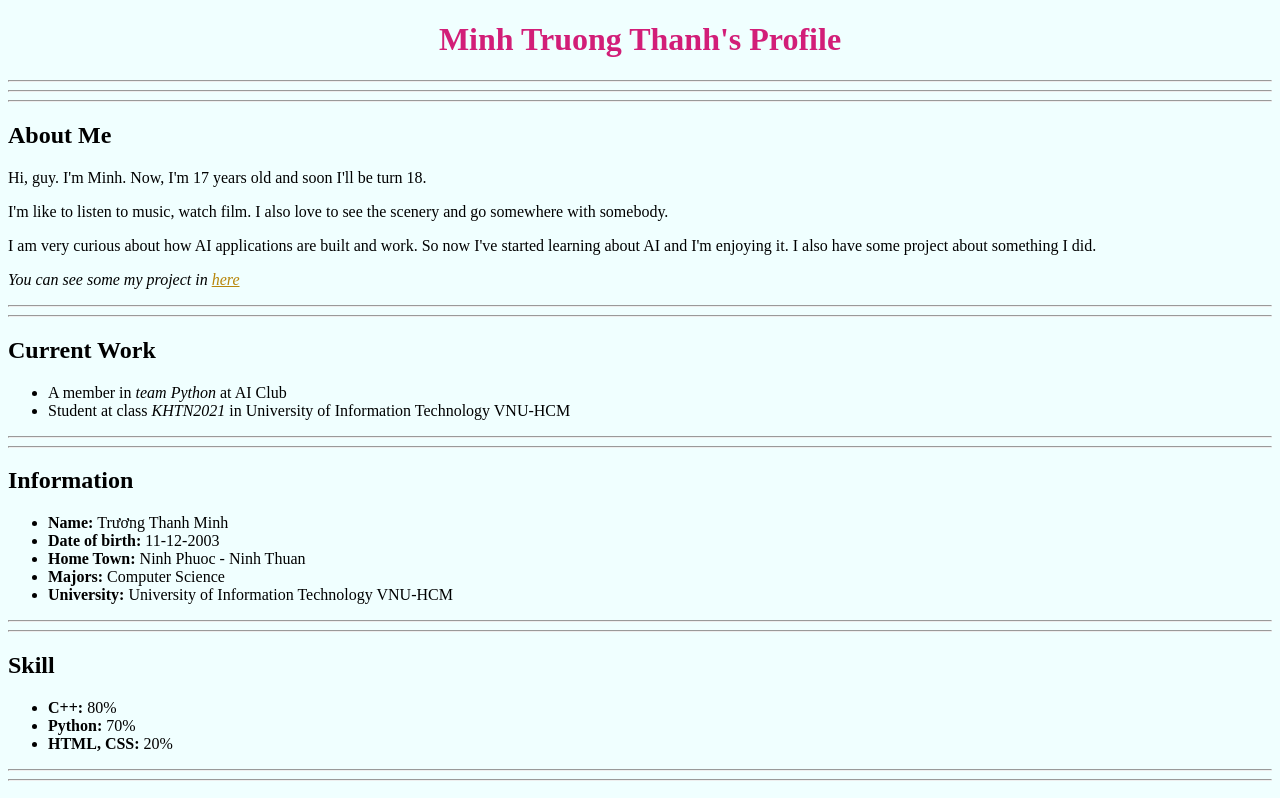
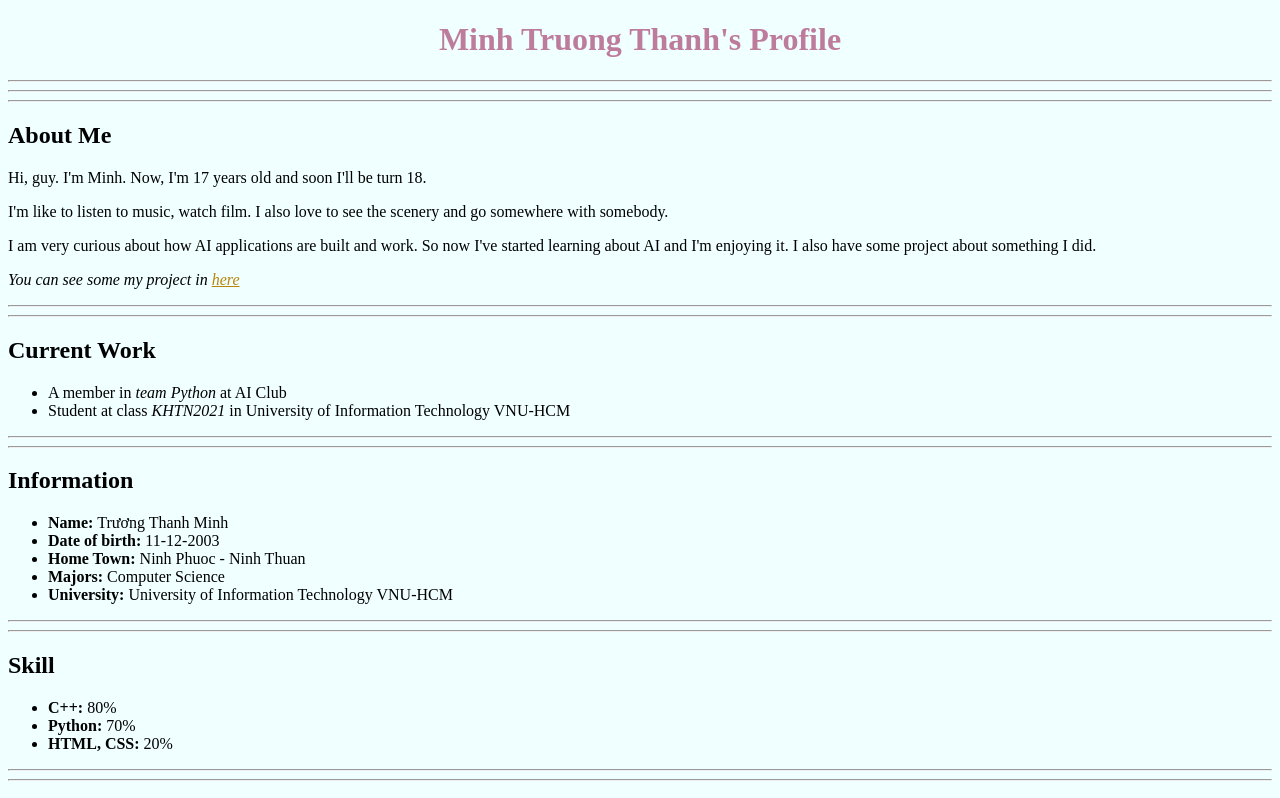
Before and after one commit to trthminh/trthminh.github.io, a plain HTML site: page index.html in a window 1280 px wide. Shown: the top 798 px of the page. Drawn offline with Linux system fonts and the light colour scheme.

Commit message:
Update index.html

```diff
--- a/index.html
+++ b/index.html
@@ -6,7 +6,7 @@
   }
   #chude{
     text-align: center;
-    color:rgb(210, 30, 120)
+    color:rgb(190, 124, 157)
   }
 </style>
 
```
